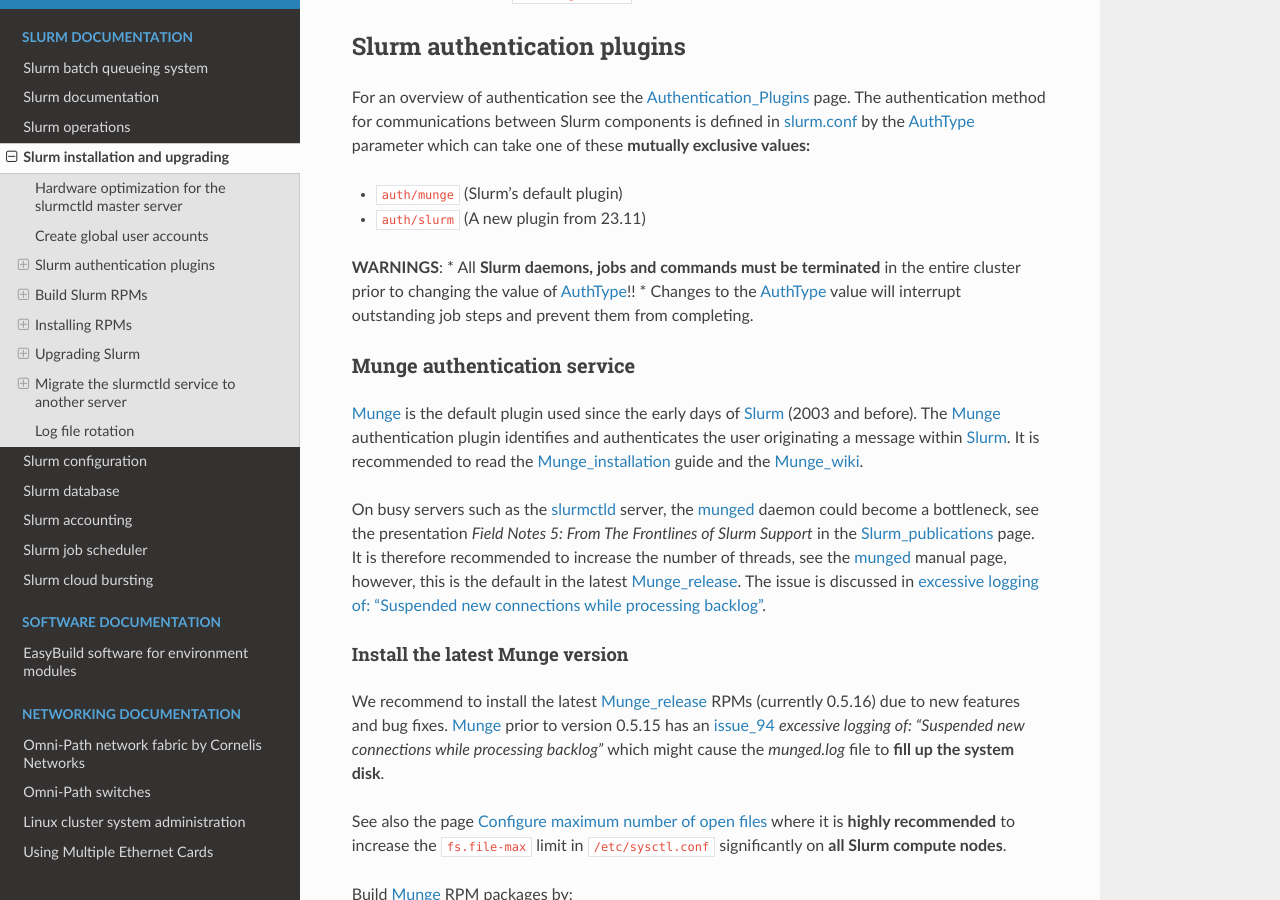
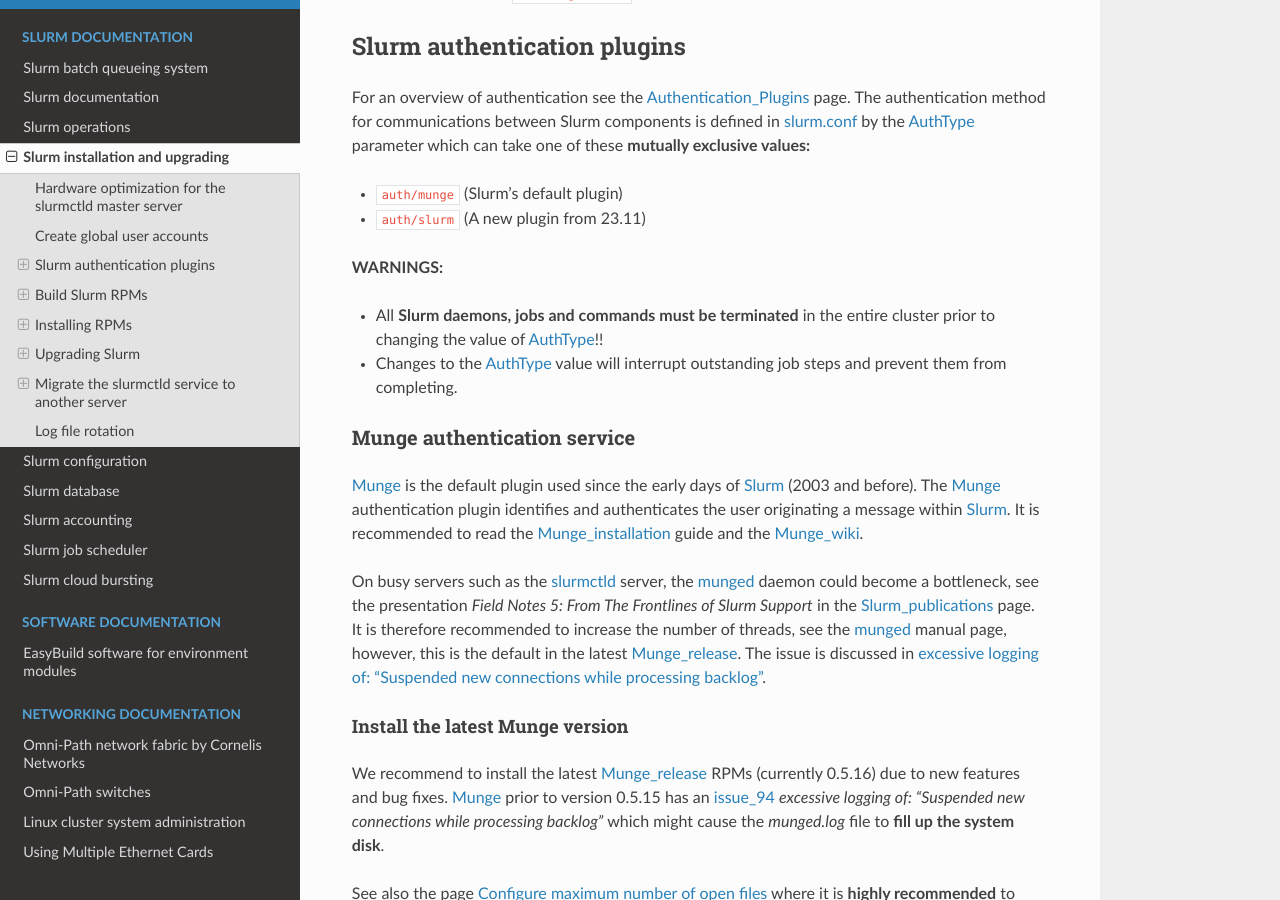
Before and after one commit to OleHolmNielsen/Niflheim_system, a Sphinx documentation site: the page built from docs/Slurm_installation.rst, in a window 1280 px wide and 900 px high, scrolled down 2067 px. Built offline with Sphinx 7.4.7 and the Read the Docs theme 3.1.0, drawn with Linux system fonts in a browser that asks for light colours.

Commit message:
Minor edit

```diff
--- a/docs/Slurm_installation.rst
+++ b/docs/Slurm_installation.rst
@@ -90,7 +90,8 @@
 * ``auth/munge`` (Slurm's default plugin)
 * ``auth/slurm`` (A new plugin from 23.11)
 
-**WARNINGS**:
+**WARNINGS:**
+
 * All **Slurm daemons, jobs and commands must be terminated** in the entire cluster prior to changing the value of AuthType_!!
 * Changes to the AuthType_ value will interrupt outstanding job steps and prevent them from completing.
 
```
